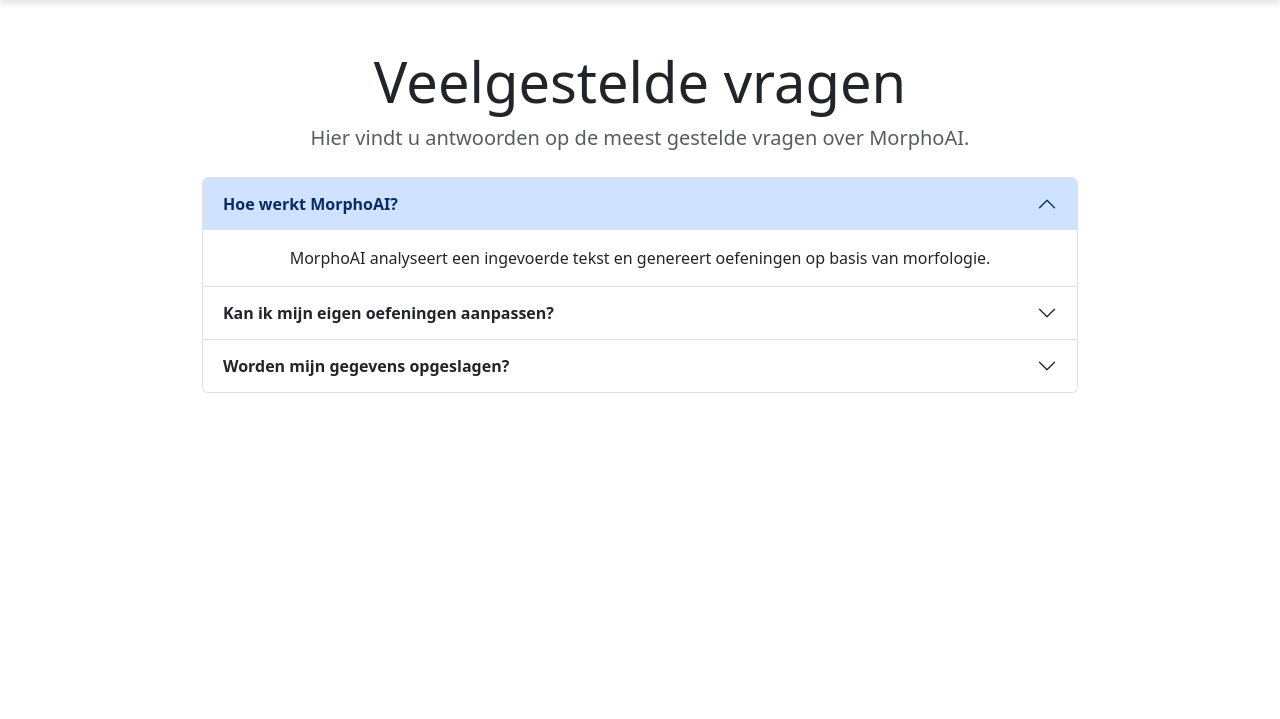
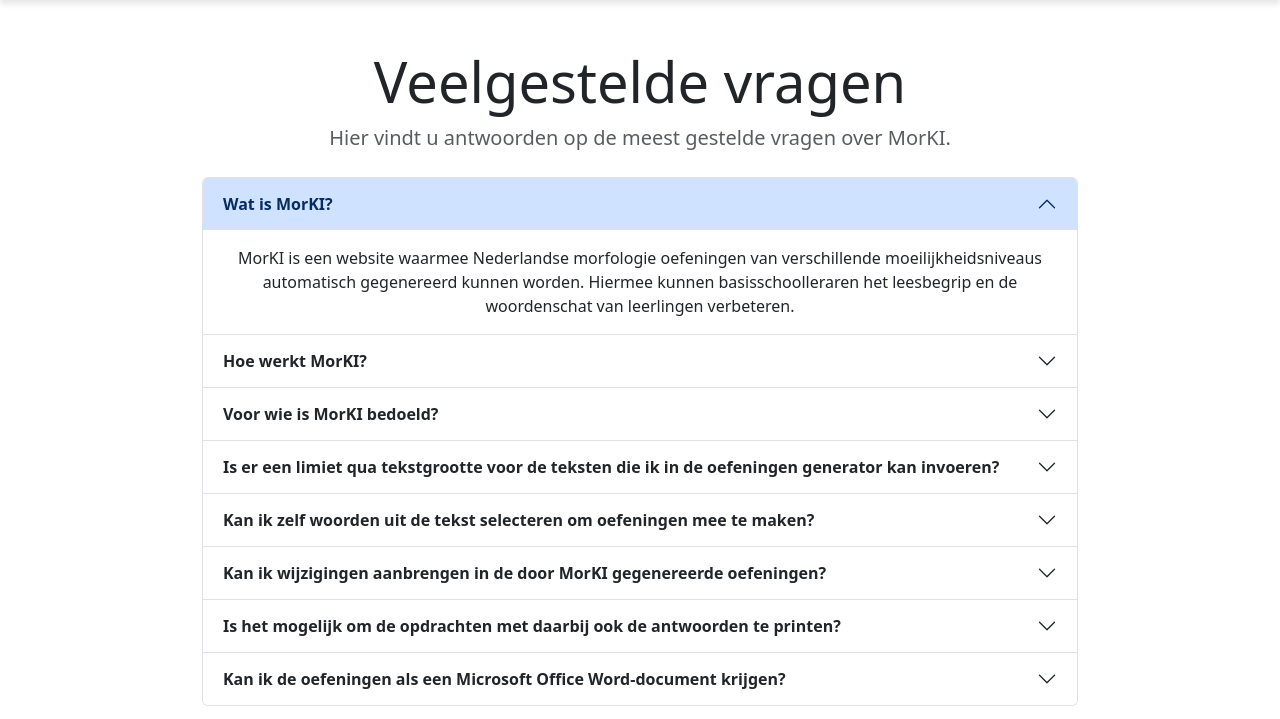
Before and after one commit to teauteau/morphology, a Django app: page /help/ in a window 1280 px wide. Shown: the part 81-800 px from the top of the page. Run offline with Django 5.2, Linux system fonts and the light colour scheme.

Commit message:
added FAQs

```diff
--- a/MorphoAi/webapp/templates/webapp/help.html
+++ b/MorphoAi/webapp/templates/webapp/help.html
@@ -1,43 +1,103 @@
 {% extends 'webapp/base.html' %}
-{% block title %}Help - MorphoAI{% endblock %}
+{% block title %}Help - MorKI{% endblock %}
 {% block content %}
 <div class="container mt-5 text-center">
     <h1 class="display-4">Veelgestelde vragen</h1>
-    <p class="lead text-muted">Hier vindt u antwoorden op de meest gestelde vragen over MorphoAI.</p>
+    <p class="lead text-muted">Hier vindt u antwoorden op de meest gestelde vragen over MorKI.</p>
     <div class="accordion mt-4" id="faqAccordion">
         <div class="accordion-item">
             <h2 class="accordion-header">
                 <button class="accordion-button fw-bold" type="button" data-bs-toggle="collapse" data-bs-target="#q1">
-                    Hoe werkt MorphoAI?
+                    Wat is MorKI?
                 </button>
             </h2>
             <div id="q1" class="accordion-collapse collapse show">
                 <div class="accordion-body">
-                    MorphoAI analyseert een ingevoerde tekst en genereert oefeningen op basis van morfologie.
+                    MorKI is een website waarmee Nederlandse morfologie oefeningen van verschillende moeilijkheidsniveaus automatisch gegenereerd kunnen worden. Hiermee kunnen basisschoolleraren het leesbegrip en de woordenschat van leerlingen verbeteren.
                 </div>
             </div>
         </div>
         <div class="accordion-item">
             <h2 class="accordion-header">
                 <button class="accordion-button collapsed fw-bold" type="button" data-bs-toggle="collapse" data-bs-target="#q2">
-                    Kan ik mijn eigen oefeningen aanpassen?
+                    Hoe werkt MorKI?
                 </button>
             </h2>
             <div id="q2" class="accordion-collapse collapse">
                 <div class="accordion-body">
-                    Ja, docenten kunnen oefeningen selecteren en aanpassen voordat ze worden geëxporteerd.
+                    MorKI gebruikt grote taalmodellen (<i>Large Language Models</i>) om Nederlandse teksten te analyseren, morfemen (voorvoegsels, achtervoegsels en grondwoorden) te identificeren en op maat gemaakte oefeningen te genereren met verschillende moeilijkheidsgraden op basis van de taxonomie van Bloom.
                 </div>
             </div>
         </div>
         <div class="accordion-item">
             <h2 class="accordion-header">
                 <button class="accordion-button collapsed fw-bold" type="button" data-bs-toggle="collapse" data-bs-target="#q3">
-                    Worden mijn gegevens opgeslagen?
+                    Voor wie is MorKI bedoeld?
                 </button>
             </h2>
             <div id="q3" class="accordion-collapse collapse">
                 <div class="accordion-body">
-                    Nee, MorphoAI slaat geen ingevoerde teksten of oefeningen op. Alles gebeurt lokaal op uw apparaat.
+                    MorKI is bedoeld voor Nederlandse basisschoolleraren. In het bijzonder voor leerkrachten van groep 6 tot en met 8 (kinderen van 9 tot en met 12 jaar) die morfologie onderwijs efficiënter in hun taalcurriculum willen integreren.
+                </div>
+            </div>
+        </div>
+        <div class="accordion-item">
+            <h2 class="accordion-header">
+                <button class="accordion-button collapsed fw-bold" type="button" data-bs-toggle="collapse" data-bs-target="#q4">
+                    Is er een limiet qua tekstgrootte voor de teksten die ik in de oefeningen generator kan invoeren?
+                </button>
+            </h2>
+            <div id="q4" class="accordion-collapse collapse">
+                <div class="accordion-body">
+                    MorKI kan een zeer grote hoeveelheid tekst verwerken; zo'n 90.000 tot 100.000 woorden tegelijk! Dat is vergelijkbaar met het lezen van meerdere boeken tegelijk. Je kunt dus probleemloos zeer lange documenten invoeren om oefeningen te genereren.
+                </div>
+            </div>
+        </div>
+        <div class="accordion-item">
+            <h2 class="accordion-header">
+                <button class="accordion-button collapsed fw-bold" type="button" data-bs-toggle="collapse" data-bs-target="#q5">
+                    Kan ik zelf woorden uit de tekst selecteren om oefeningen mee te maken?
+                </button>
+            </h2>
+            <div id="q5" class="accordion-collapse collapse">
+                <div class="accordion-body">
+                    Ja! Je kunt met je muis over de invoertekst bewegen en zo woorden uit de tekst selecteren. Je kunt hierbij zelfs het type oefening kiezen dat je wilt toevoegen.
+                </div>
+            </div>
+        </div>
+        <div class="accordion-item">
+            <h2 class="accordion-header">
+                <button class="accordion-button collapsed fw-bold" type="button" data-bs-toggle="collapse" data-bs-target="#q6">
+                    Kan ik wijzigingen aanbrengen in de door MorKI gegenereerde oefeningen?
+                </button>
+            </h2>
+            <div id="q6" class="accordion-collapse collapse">
+                <div class="accordion-body">
+                    Ja! Met MorKI kan je verschillende soorten wijzigingen toepassen op de gegenereerde oefeningen. Je kunt oefeningen toevoegen, wijzigen of verwijderen, en ook je eigen gemaakte oefeningen toevoegen.
+                </div>
+            </div>
+        </div>
+        <div class="accordion-item">
+            <h2 class="accordion-header">
+                <button class="accordion-button collapsed fw-bold" type="button" data-bs-toggle="collapse" data-bs-target="#q7">
+                    Is het mogelijk om de opdrachten met daarbij ook de antwoorden te printen?
+                </button>
+            </h2>
+            <div id="q7" class="accordion-collapse collapse">
+                <div class="accordion-body">
+                    Ja! MorKI biedt je de mogelijkheid om zowel de docentenversie met de opdrachten en antwoorden te downloaden als de studentenversie met enkel de opdrachten.
+                </div>
+            </div>
+        </div>
+        <div class="accordion-item">
+            <h2 class="accordion-header">
+                <button class="accordion-button collapsed fw-bold" type="button" data-bs-toggle="collapse" data-bs-target="#q8">
+                    Kan ik de oefeningen als een Microsoft Office Word-document krijgen?
+                </button>
+            </h2>
+            <div id="q8" class="accordion-collapse collapse">
+                <div class="accordion-body">
+                    Ja! Kopieer en plak de oefeningen eenvoudig uit het pdf-bestand naar een Word-document. Selecteer tijdens het plakken de optie 'Alleen tekst behouden' om de juiste opmaak te garanderen.
                 </div>
             </div>
         </div>
```
Also changed, not shown: MorphoAi/db.sqlite3.
